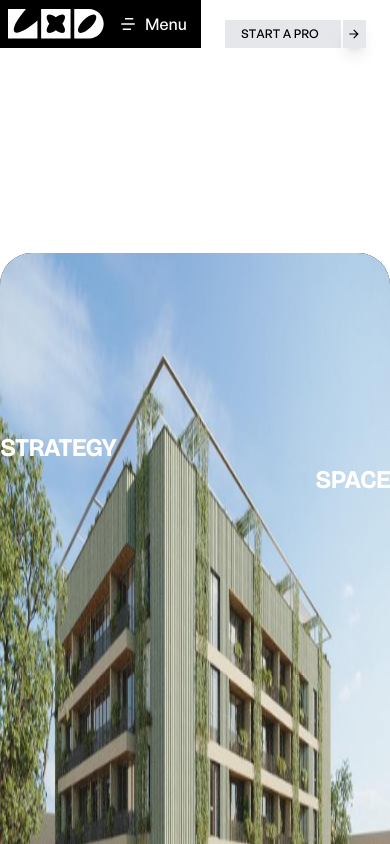
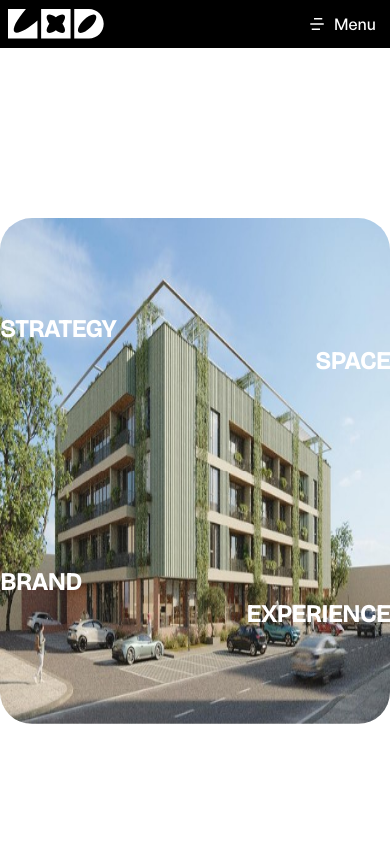
Before and after one commit to jawadcreative/floralwhite-crocodile, a React (Vite) app: page / in a window 390 px wide. Shown: the top 844 px of the page. Built offline with nearby package versions, Linux system fonts and the light colour scheme.

Commit message:
make some changes in top section of landing page

```diff
--- a/src/components/Navbar.jsx
+++ b/src/components/Navbar.jsx
@@ -36,8 +36,8 @@ const Navbar = () => {
 
     return (
         <>
-            <div className="w-full flex justify-between fixed top-0 left-0 z-50">
-                <div className={`w-60 flex items-center justify-between h-12 p-2 bg-black text-white`}>
+            <div className="w-full flex justify-between items-center fixed top-0 left-0 z-50">
+                <div className={`md:w-60 w-full flex items-center justify-between h-12 p-2 bg-black text-white`}>
                     <Link to={'/'} className="w-24">
                         <svg fill="white" className="hdr__wordmark" viewBox="0 0 223 69" aria-hidden="true"><path d="M68.394 26.7701V68.4141H0V6.10352e-05H41.644C20.247 24.4731 8.722 46.8231 15.146 53.2481C21.591 59.6921 43.921 48.1661 68.394 26.7701Z" fill="white"></path><path d="M130.792 53.8512C127.385 57.2582 119.5 55.1752 111.167 49.2962C102.834 55.1752 94.9504 57.2582 91.5434 53.8512C88.1354 50.4442 90.2184 42.5592 96.0794 34.2272C90.1794 25.8942 88.0975 17.9702 91.5045 14.5632C94.9115 11.1562 102.834 13.2392 111.167 19.1192C119.5 13.2392 127.424 11.1562 130.831 14.5632C134.238 17.9702 132.155 25.8942 126.256 34.2272C132.116 42.5592 134.199 50.4442 130.792 53.8512ZM76.9604 68.4142H145.355V0.000183105H76.9604V68.4142Z" fill="white"></path><path d="M192.008 42.3841C181.144 53.2281 168.684 58.3681 164.167 53.8511C159.67 49.3351 164.79 36.8751 175.654 26.0301C186.498 15.1861 198.959 10.0461 203.475 14.5631C207.992 19.0801 202.852 31.5401 192.008 42.3841ZM188.114 6.10352e-05H153.907V68.4141H188.114C206.999 68.4141 222.302 53.0921 222.302 34.2071C222.302 15.3221 206.999 6.10352e-05 188.114 6.10352e-05Z" fill="white"></path></svg>
                     </Link>
@@ -48,10 +48,11 @@ const Navbar = () => {
                         </div>
                     </button>
                 </div>
-                <div className="px-6">
+                <div className="max-sm:hidden">
                     <Button txt={'Start a project'} />
                 </div>
             </div>
+
             <section ref={nav} className='w-full h-0 bg-[#ffffff91] backdrop-blur-md fixed top-0 left-0 z-40 overflow-x-hidden overflow-y-auto'>
                 <div className="grid grid-cols-1 sm:grid-cols-2 lg:grid-cols-4 gap-8 items-start bg-black pt-20 p-6">
                     <div className="flex flex-col gap-6 min-w-0 py-4">
@@ -70,7 +71,7 @@ const Navbar = () => {
                                 'Retail',
                                 'Corporate & Workplace',
                                 'Arts & Culture'].map((item, i) => (
-                                    <TextAnimation style="text-white hover:text-amber-600 cursor-pointer w-fit" content={item} />
+                                    <TextAnimation key={i} style="text-white hover:text-amber-600 cursor-pointer w-fit" content={item} />
                                 ))}
                         </div>
                     </div>
--- a/src/index.css
+++ b/src/index.css
@@ -74,3 +74,38 @@ body {
     grid-column: 1 / -1 !important;
   }
 }
+
+.elem {
+  background-size: 100vw 100vh;
+}
+
+.elem:nth-child(1) {
+  background-position: 0 0;
+}
+.elem:nth-child(2) {
+  background-position: 0 -25vh;
+}
+.elem:nth-child(3) {
+  background-position: 0 -50vh;
+}
+.elem:nth-child(4) {
+  background-position: 0 -75vh;
+}
+
+@media (max-width: 640px) {
+  .elem {
+    background-size: 100vw 60vh;
+  }
+  .elem:nth-child(1) {
+    background-position: 0 0;
+  }
+  .elem:nth-child(2) {
+    background-position: 0 -15vh;
+  }
+  .elem:nth-child(3) {
+    background-position: 0 -30vh;
+  }
+  .elem:nth-child(4) {
+    background-position: 0 -45vh;
+  }
+}
--- a/src/pages/building/components/BuildingMain.jsx
+++ b/src/pages/building/components/BuildingMain.jsx
@@ -20,7 +20,7 @@ const AFTER = [
     "md:px-6"
 ]
 
-const BuildingMain = () => {
+const App = () => {
     const parent = useRef(null)
     const child = useRef(null)
 
@@ -84,6 +84,11 @@ const BuildingMain = () => {
         master.to(topHead, {
             filter: 'blur(0px)'
         })
+        master.to(items, {
+            justifyContent: 'center',
+            alignItems: 'center',
+            duration: 2,
+        })
 
         return () => {
             grid.classList.remove(...AFTER)
@@ -94,16 +99,15 @@ const BuildingMain = () => {
     )
 
     return (
-        <section ref={parent} className="h-screen w-full relative">
+        <section ref={parent} className="sm:h-screen h-[86vh] w-full relative">
             <div
                 ref={child}
-                className="h-screen w-full absolute top-[30%] grid grid-cols-1 grid-rows-4 overflow-hidden rounded-4xl"
+                className="elemParent sm:h-screen h-[60vh] w-full absolute top-[30%] grid grid-cols-1 grid-rows-4 overflow-hidden rounded-4xl"
             >
                 {['strategy', 'space', 'brand', 'experience'].map((item, i) => (
                     <div
                         key={i}
-                        style={{ backgroundPosition: `0 ${-i * 25}vh` }}
-                        className={`elem relative col-span-1 row-span-1 bg-neutral-900 bg-size-[100vw_100vh] bg-[url('/images/building.jpg')] bg-no-repeat flex ${(i + 1) % 2 === 0 ? 'items-start justify-end' : 'items-end justify-start'}`}
+                        className={`elem relative col-span-1 row-span-1 bg-[url('/images/building.jpg')] bg-no-repeat flex ${(i + 1) % 2 === 0 ? 'items-start justify-end' : 'items-end justify-start'}`}
                     >
                         {i === 0 ? (
                             <h1 className="topHead heading text-2xl md:text-4xl lg:text-6xl text-white uppercase font-bold">{item}</h1>
@@ -125,4 +129,4 @@ const BuildingMain = () => {
     )
 }
 
-export default BuildingMain
+export default App
--- a/src/pages/contact/Contact.jsx
+++ b/src/pages/contact/Contact.jsx
@@ -144,13 +144,13 @@ const Contact = () => {
                         ) : (
                             <>
 
-                        <div className="flex items-start justify-between">
+                                <div className="flex items-start justify-between max-sm:flex-col max-sm:gap-2">
                                     <div className="flex items-center gap-2">
                                         <img src="/images/logo.png" alt="" className="h-4 w-4" />
                                         <p className="text-sm">Get in touch</p>
                                     </div>
 
-                            <h2 className="heading leading-none text-lg sm:text-xl lg:text-2xl font-bold">
+                                    <h2 className="heading leading-none text-lg sm:text-xl lg:text-2xl ">
                                         One brief is all it takes <br className="hidden sm:block" />
                                         to start building <br className="hidden sm:block" />
                                         something layer by <br className="hidden sm:block" />
--- a/src/pages/hero/components/Button.jsx
+++ b/src/pages/hero/components/Button.jsx
@@ -30,7 +30,7 @@ const Button = ({ txt }) => {
             to="/about"
             onMouseEnter={() => tl.current.play()}
             onMouseLeave={() => tl.current.reverse()}
-            className="flex gap-0.5 group mt-5 w-fit"
+            className="flex gap-0.5 group w-fit"
         >
             <div className="h-7 flex flex-col overflow-hidden bg-gray-200">
                 <p className="btn-1 text-xs h-7 leading-7 shrink-0 px-4 uppercase">{txt}</p>
--- a/src/pages/hero/components/HeroModel.jsx
+++ b/src/pages/hero/components/HeroModel.jsx
@@ -27,7 +27,7 @@ const HeroModel = () => {
             con.current
         )
 
-        const totalStages = items.length
+        const totalStages = titles.length
 
         const trigger = ScrollTrigger.create({
             trigger: con.current,
@@ -98,7 +98,7 @@ const HeroModel = () => {
         >
             <div className="h-screen w-full">
                 <Canvas>
-                    <ambientLight intensity={3}/>
+                    <ambientLight intensity={3} />
                     <mesh>
                         <boxGeometry />
                         <meshStandardMaterial wireframe={true} color={'red'} />
```
Also changed, not shown: 1 other file (tests, documents, lock files or other folders). Lines whose indentation alone changed are shown as unchanged.
